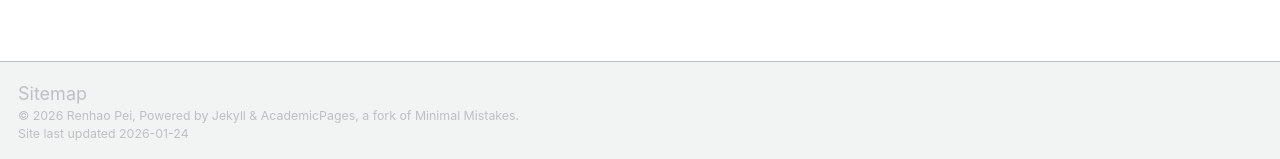
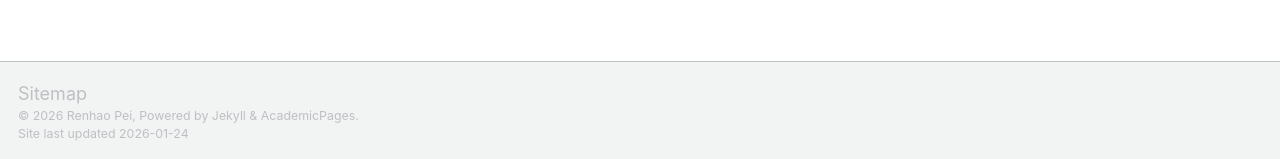
Before and after one commit to Peirh/peirh.github.io, a Jekyll site: the page built from _pages/about.md, in a window 1280 px wide. Shown: the part 738-897 px from the top of the page. Built offline with Jekyll 4.4.1, drawn with Linux system fonts in a browser that asks for light colours; some web fonts are replaced; a script bundle is joined from its source files by our own code; library files that are not in the unit come from our copies.

Commit message:
Update footer.html

```diff
--- a/_includes/footer.html
+++ b/_includes/footer.html
@@ -1,6 +1,5 @@
-{% include base_path %}
 
 <div class="page__footer-copyright">
-  &copy; {{ site.time | date: '%Y' }} {{ site.name | default: site.title }}, {{ site.data.ui-text[site.locale].powered_by | default: "Powered by" }} <a href="https://jekyllrb.com" rel="nofollow">Jekyll</a> &amp; <a href="https://github.com/academicpages/academicpages.github.io">AcademicPages</a>, a fork of <a href="https://mademistakes.com/work/minimal-mistakes-jekyll-theme/" rel="nofollow">Minimal Mistakes</a>.<br />
+  &copy; {{ site.time | date: '%Y' }} {{ site.name | default: site.title }}, {{ site.data.ui-text[site.locale].powered_by | default: "Powered by" }} <a href="https://jekyllrb.com" rel="nofollow">Jekyll</a> &amp; <a href="https://github.com/academicpages/academicpages.github.io">AcademicPages</a>.<br />
   Site last updated {{ "now" | date: '%Y-%m-%d' }}
 </div>
```
